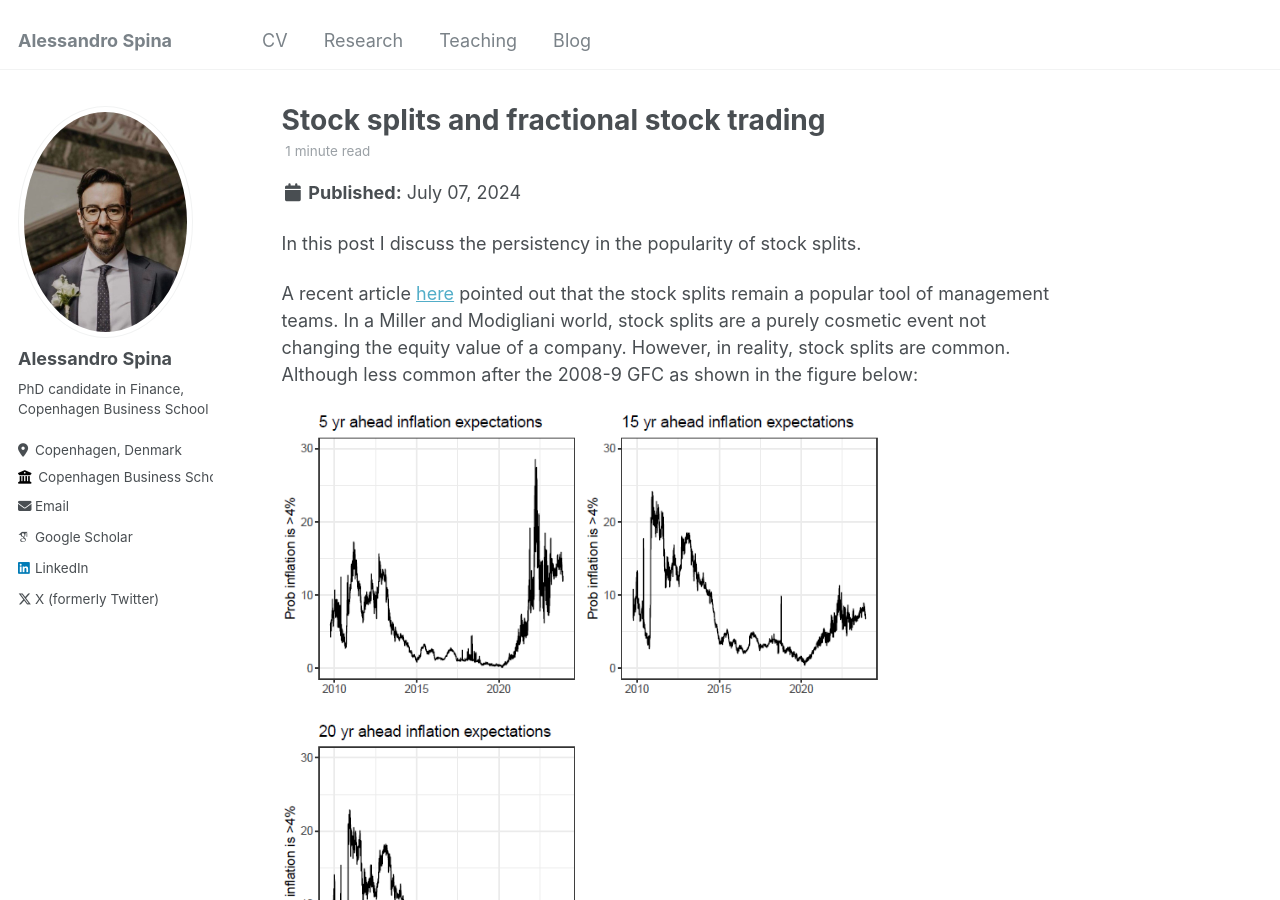
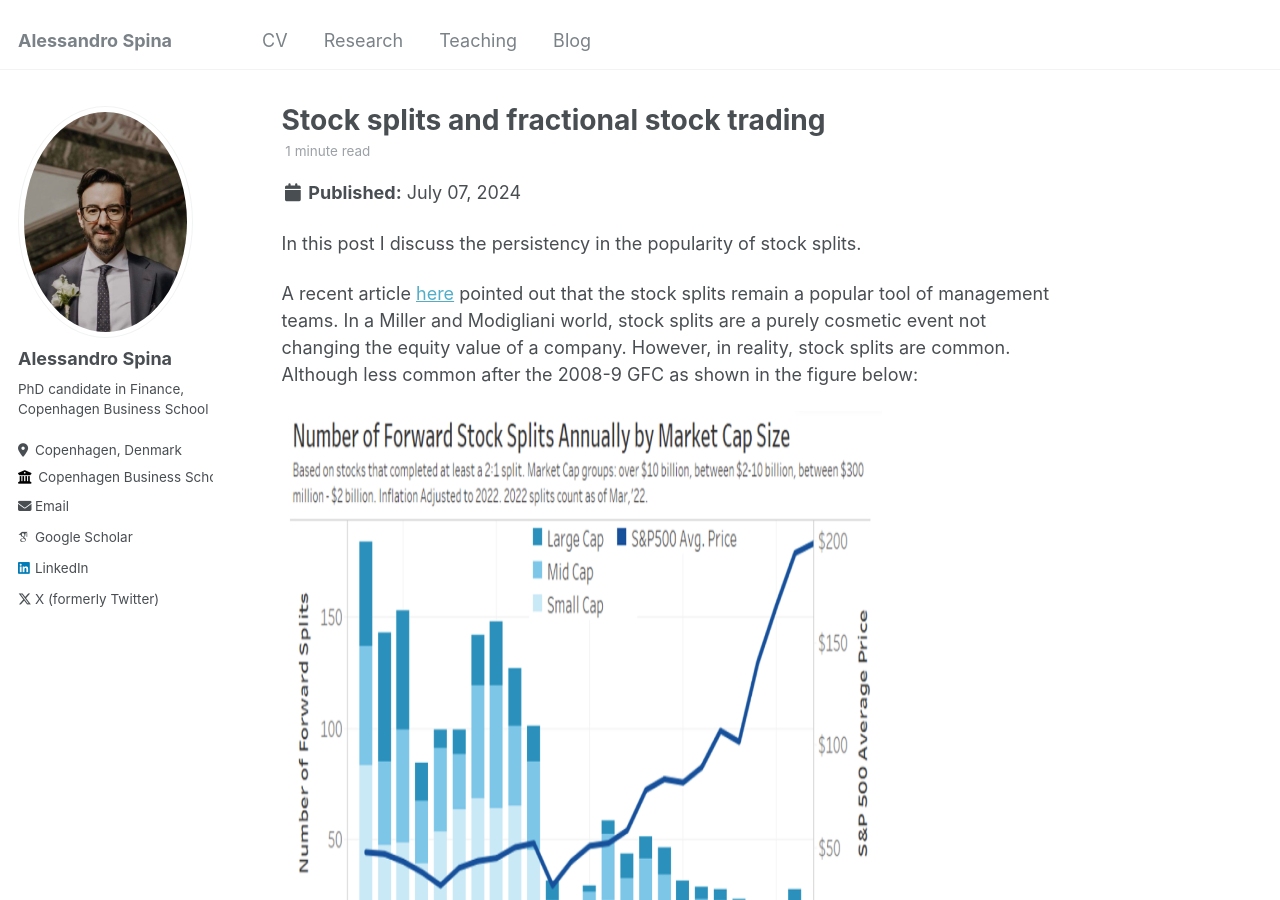
Before and after one commit to aspi6246/aspi6246.github.io, a Jekyll site: the page built from _posts/2024-07-02-blog-post-2.md, in a window 1280 px wide and 900 px high. Built offline with Jekyll 4.4.1, drawn with Linux system fonts in a browser that asks for light colours; some web fonts are replaced.

Commit message:
Update 2024-07-02-blog-post-2.md

```diff
--- a/_posts/2024-07-02-blog-post-2.md
+++ b/_posts/2024-07-02-blog-post-2.md
@@ -13,7 +13,7 @@ In this post I discuss the persistency in the popularity of stock splits.
 
 A recent article [here]() pointed out that the stock splits remain a popular tool of management teams. In a Miller and Modigliani world, stock splits are a purely cosmetic event not changing the equity value of a company. However, in reality, stock splits are common. Although less common after the 2008-9 GFC as shown in the figure below:
 
-![Alt text](/assets/images/blog_1_fig_1.PNG){: style="width:600px;height:600px;"}
+![Alt text](/assets/images/Blog_2_Fig_1.PNG){: style="width:600px;height:600px;"}
 
 Stock splits are motivated by arguments of liquidity (a lower stock price allows retail investors to trade the shares), or signalling (a stock split signals management’s belief in the continued growth of the company). This got me thinking about the introduction of fractional share trading now popularized by platforms such as Robinhood, but now increasingly available on all other major share platforms. The ability of retail investors to trade a fraction of a share would seemingly reduce one of the motivations of stock splits. This leads to the empirical question, is the introduction of fractional stock trading associated with a decrease in the incidence of stock splits?
 
```
